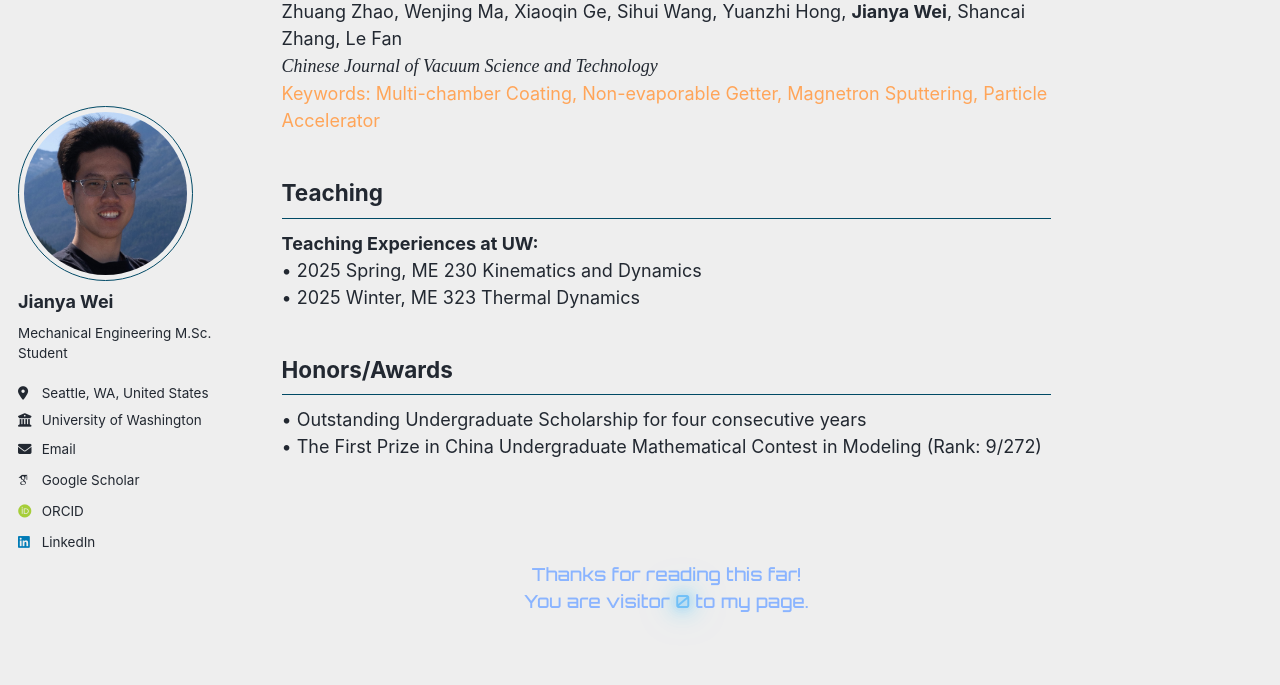
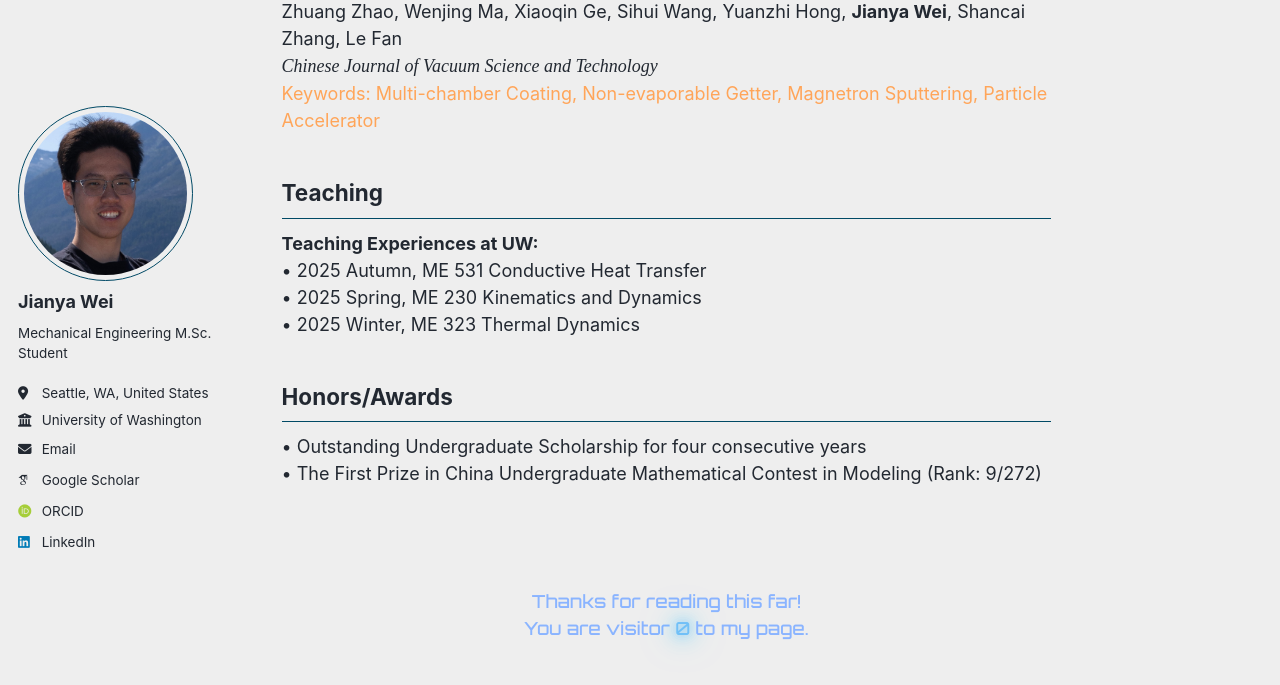
Before and after one commit to jywei02/jywei02.github.io, a Jekyll site: the page built from _pages/about.md, in a window 1280 px wide and 900 px high, scrolled down 1144 px. Shown: the top 685 px of the window. Built offline with Jekyll 4.4.1, drawn with Linux system fonts in a browser that asks for light colours; some web fonts are replaced; comment, search, counter and statistics services are not loaded.

Commit message:
Update about.md

```diff
--- a/_pages/about.md
+++ b/_pages/about.md
@@ -61,6 +61,7 @@ Keywords: Multi-chamber Coating, Non-evaporable Getter, Magnetron Sputtering, Pa
 Teaching
 ------
 **Teaching Experiences at UW:**
+• 2025 Autumn, ME 531 Conductive Heat Transfer
 • 2025 Spring, ME 230 Kinematics and Dynamics
 • 2025 Winter, ME 323 Thermal Dynamics
 
```
